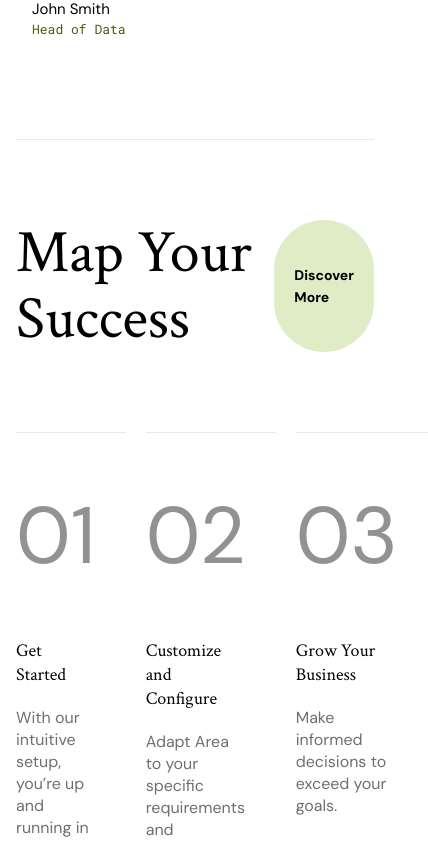
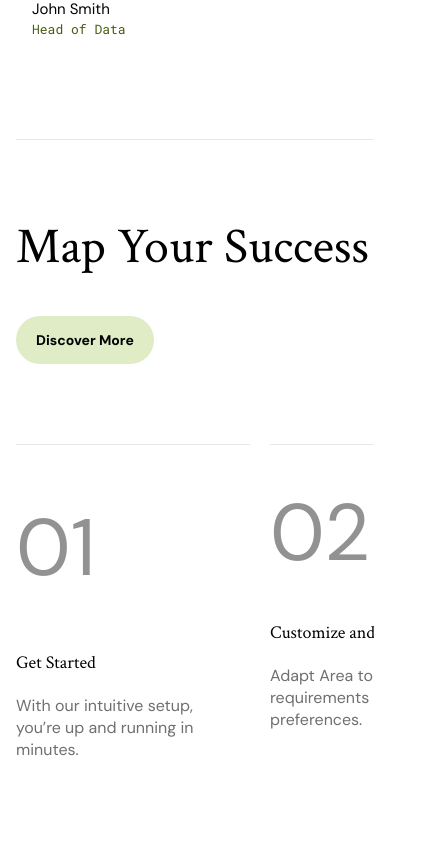
Before and after one commit to ministrov/landing-area-next-ts, a Next.js app: page / in a window 390 px wide. Shown: the part 6900-7741 px from the top of the page, 428 px wide, since content can reach past the window. Built offline with nearby package versions, Linux system fonts and the light colour scheme.

Commit message:
feat: end up creating a how it works section in all versions

```diff
--- a/components/howItWorks/HowItWorks.module.css
+++ b/components/howItWorks/HowItWorks.module.css
@@ -57,3 +57,44 @@
   margin-top: 120px;
   border-radius: 30px;
 }
+
+@media screen and (max-width: 1280px) {
+  .title {
+    font-size: 54px;
+    line-height: 60px;
+  }
+
+  .item:nth-child(2) span {
+    line-height: 56px;
+  }
+
+  .item:nth-child(2) p {
+    max-width: 210px;
+  }
+}
+
+@media screen and (max-width: 800px) {
+  .how {
+    overflow: hidden;
+  }
+
+  .header {
+    flex-direction: column;
+    align-items: flex-start;
+    gap: 40px;
+  }
+
+  .title {
+    font-size: 50px;
+    line-height: 56px;
+  }
+
+  .item {
+    width: 60vw;
+  }
+
+  .image {
+    height: 600px;
+    margin-top: 100px;
+  }
+}
```
